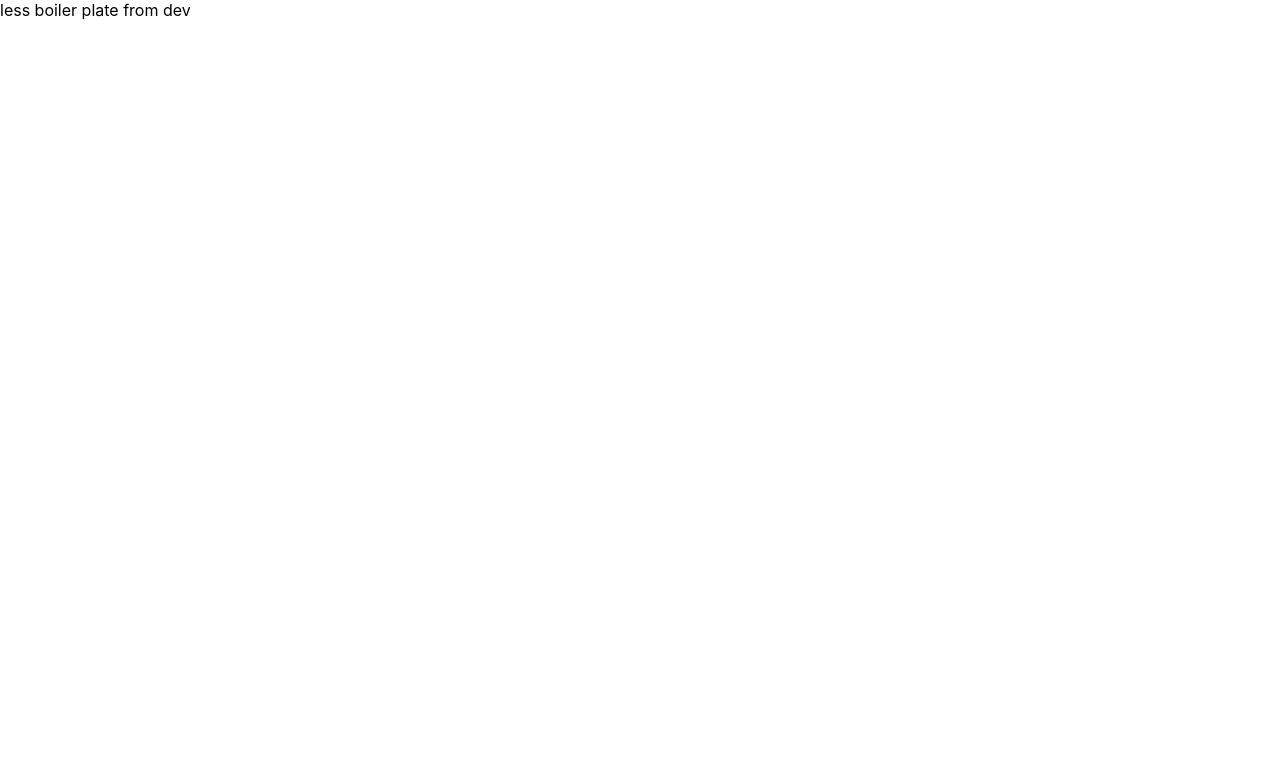
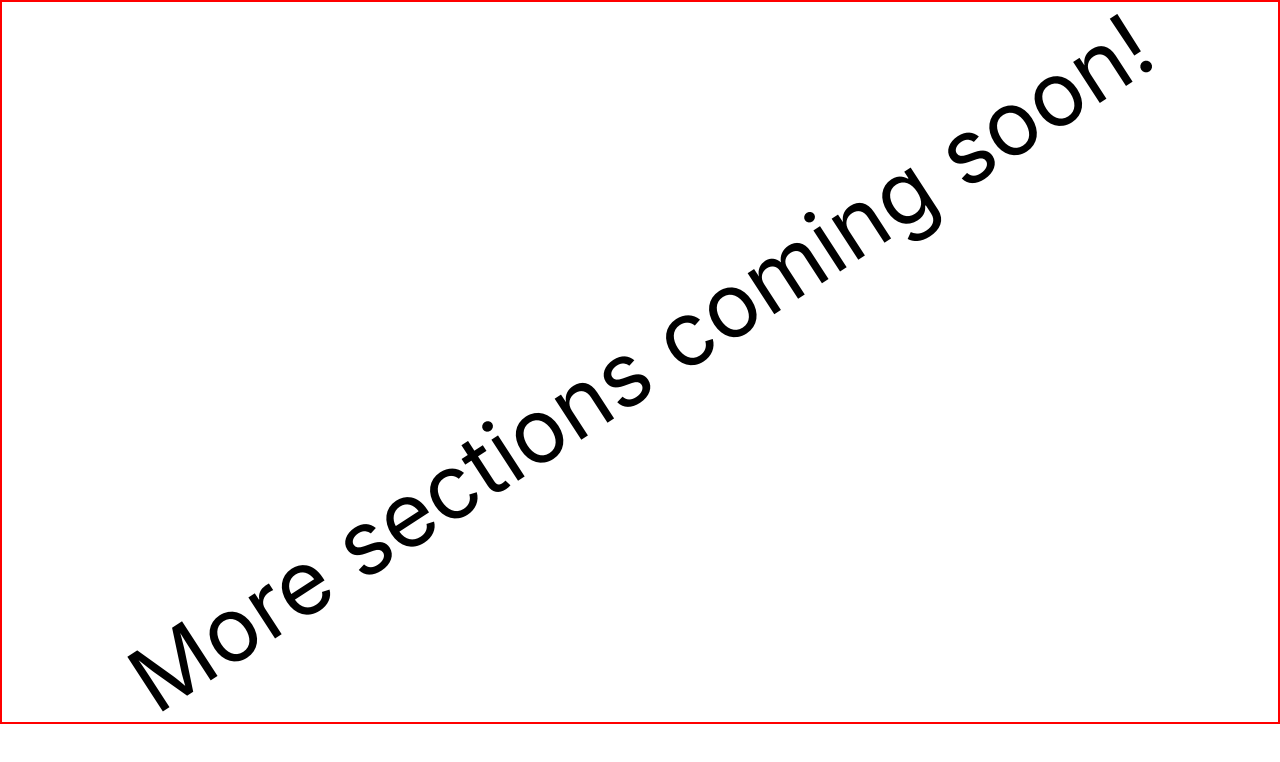
Before and after one commit to Ledwos/Ledwos.github.io, a React (Create React App) app in the folder ledwos-front/: page / in a window 1280 px wide. Shown: the top 762 px of the page. Built offline with nearby package versions, Linux system fonts and the light colour scheme.

Commit message:
coming soon placeholder basic

```diff
--- /dev/null
+++ b/ledwos-front/src/App.css
@@ -0,0 +1,17 @@
+
+.portfolio-section {
+    border: 2px solid red;
+    height: 90vh;
+}
+
+.portfolio-comingSoon {
+    display: flex;
+    justify-content: center;
+    align-items: center;
+    overflow: hidden;
+}
+
+.portfolio-comingSoon > span {
+    rotate: -33deg;
+    font-size: 7vw;
+}
--- a/ledwos-front/src/App.tsx
+++ b/ledwos-front/src/App.tsx
@@ -1,7 +1,15 @@
 import React from 'react';
+// import LandingPage from './Components/LandingPage/LandingPage';
+import './App.css';
+import ComingSoon from './Components/ComingSoon';
 
 function App() {
-  return <div>less boiler plate from dev</div>;
+  return (
+    <div className='App'>
+      {/* <LandingPage /> */}
+      <ComingSoon />
+    </div>
+  );
 }
 
 export default App;
--- /dev/null
+++ b/ledwos-front/src/Components/ComingSoon.tsx
@@ -0,0 +1,11 @@
+import React from 'react';
+
+const ComingSoon = () => {
+  return (
+    <div className='portfolio-section portfolio-comingSoon'>
+      <span>More sections coming soon!</span>
+    </div>
+  );
+};
+
+export default ComingSoon;
--- /dev/null
+++ b/ledwos-front/src/Components/LandingPage/LandingPage.tsx
@@ -0,0 +1,13 @@
+import React from 'react';
+
+const LandingPage: React.FunctionComponent = () => {
+  const name = (
+    <div>
+      <p>Dan</p>
+      <p>Ledwos</p>
+    </div>
+  );
+  return <div className='landingPage portfolio-section'>{name}</div>;
+};
+
+export default LandingPage;
--- a/ledwos-front/src/index.css
+++ b/ledwos-front/src/index.css
@@ -6,8 +6,3 @@ body {
   -webkit-font-smoothing: antialiased;
   -moz-osx-font-smoothing: grayscale;
 }
-
-code {
-  font-family: source-code-pro, Menlo, Monaco, Consolas, 'Courier New',
-    monospace;
-}
```
Also changed, not shown: ledwos-front/public/index.html (+4 -4 lines).
